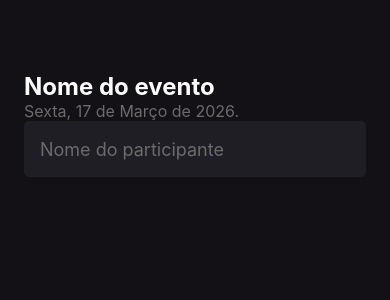
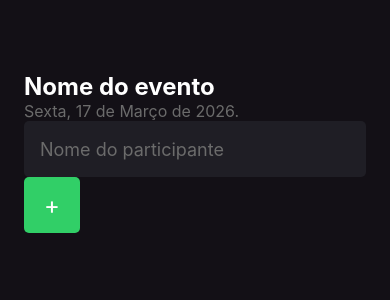
Before and after one commit to RicardoFrancoDelgado/imhere-app, a React Native app: screen / in a window 390 px wide. Shown: the top 300 px of the page. Built offline with nearby package versions, Linux system fonts and the light colour scheme.

Commit message:
feat: buttons (TouchableOpacity

```diff
--- a/src/screens/Home/index.tsx
+++ b/src/screens/Home/index.tsx
@@ -1,7 +1,17 @@
-import { Text, View, StyleSheet, TextInput } from "react-native";
+import {
+  Text,
+  View,
+  StyleSheet,
+  TextInput,
+  TouchableOpacity,
+} from "react-native";
 import { styles } from "./styles";
 
 export function Home() {
+  function handleParticipantAdd() {
+    console.log("Você clicou no botão de adicionar");
+  }
+
   return (
     <View style={styles.container}>
       <Text style={styles.eventName}>Nome do evento</Text>
@@ -12,6 +22,10 @@
         placeholder="Nome do participante"
         placeholderTextColor="#6b6b6b"
       />
+
+      <TouchableOpacity style={styles.button} onPress={handleParticipantAdd}>
+        <Text style={styles.buttonText}>+</Text>
+      </TouchableOpacity>
     </View>
   );
 }
--- a/src/screens/Home/styles.ts
+++ b/src/screens/Home/styles.ts
@@ -27,4 +27,18 @@
     padding: 16,
     fontSize: 18,
   },
+
+  buttonText: {
+    color: "#FFF",
+    fontSize: 24,
+  },
+
+  button: {
+    width: 56,
+    height: 56,
+    borderRadius: 5,
+    backgroundColor: "#31cf67",
+    alignItems: "center",
+    justifyContent: "center",
+  },
 });
```
